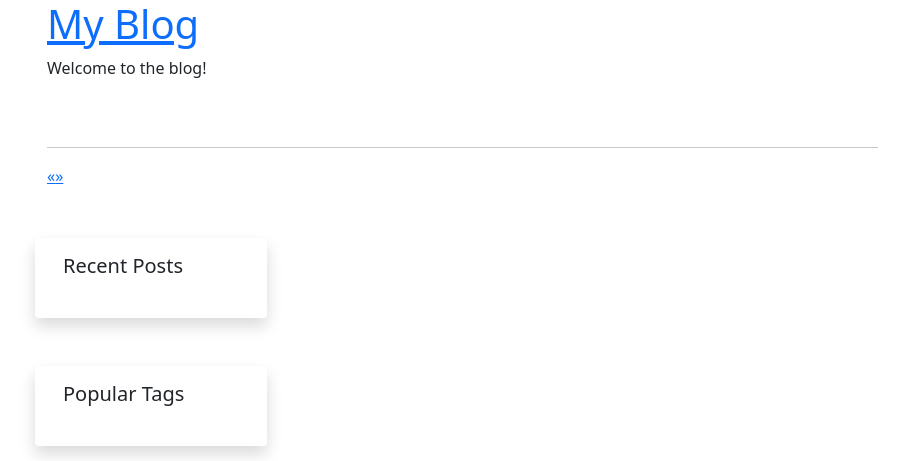
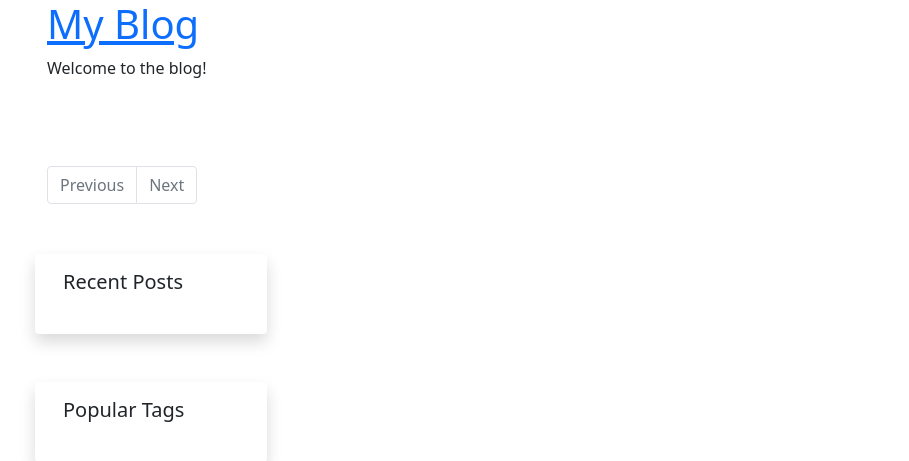
Before and after one commit to DramatikMan/blog-application, a Flask app: page / in a window 1280 px wide. Shown: the top 461 px of the page, without its empty margins (35-944 px from the left). Run offline with Flask 2, Linux system fonts and the light colour scheme; data that the repository does not hold is empty; some libraries are stand-ins or nearby versions.

Commit message:
Fix pagination style

```diff
--- a/templates/base.html
+++ b/templates/base.html
@@ -1,34 +1,33 @@
 {% macro render_pagination(pagination, endpoint) %}
-  <hr>
-  <nav>
+  <nav style="margin-top: 35px;">
     <ul class="pagination">
-      <li>
-        <a href="{{ url_for(endpoint, page=pagination.prev().page, **kwargs) }}" aria-label="Previous">
-          <span aria-hidden="true">&laquo;</span>
+      <li class="page-item {% if pagination.page == 1 %}disabled{% endif %}">
+        <a class="page-link" href="{{ url_for(endpoint, page=pagination.prev().page, **kwargs) }}" aria-label="Previous">
+          <span aria-hidden="true">Previous</span>
         </a>
       </li>
       {% for page in pagination.iter_pages() %}
         {% if page %}
           {% if page != pagination.page %}
-            <li>
-              <a href="{{ url_for(endpoint, page=page, **kwargs) }}">
+            <li class="page-item">
+              <a class="page-link" href="{{ url_for(endpoint, page=page, **kwargs) }}">
                 {{ page }}
               </a>
             </li>
           {% else %}
-            <li>
-              <a href="">
+            <li class="page-item active">
+              <a class="page-link" href="">
                 {{ page }}
               </a>
             </li>
           {% endif %}
         {% else %}
-          <li><a>...</a></li>
+          <li class="page-item"><a class="page-link">...</a></li>
         {% endif %}
       {% endfor %}
-      <li>
-        <a href="{{ url_for(endpoint, page=pagination.next().page, **kwargs) }}" aria-label="Next">
-          <span aria-hidden="true">&raquo;</span>
+      <li class="page-item {% if pagination.next().page > pagination.pages %}disabled{% endif %}">
+        <a class="page-link" href="{{ url_for(endpoint, page=pagination.next().page, **kwargs) }}" aria-label="Next">
+          <span aria-hidden="true">Next</span>
         </a>
       </li>
     </ul>
```
